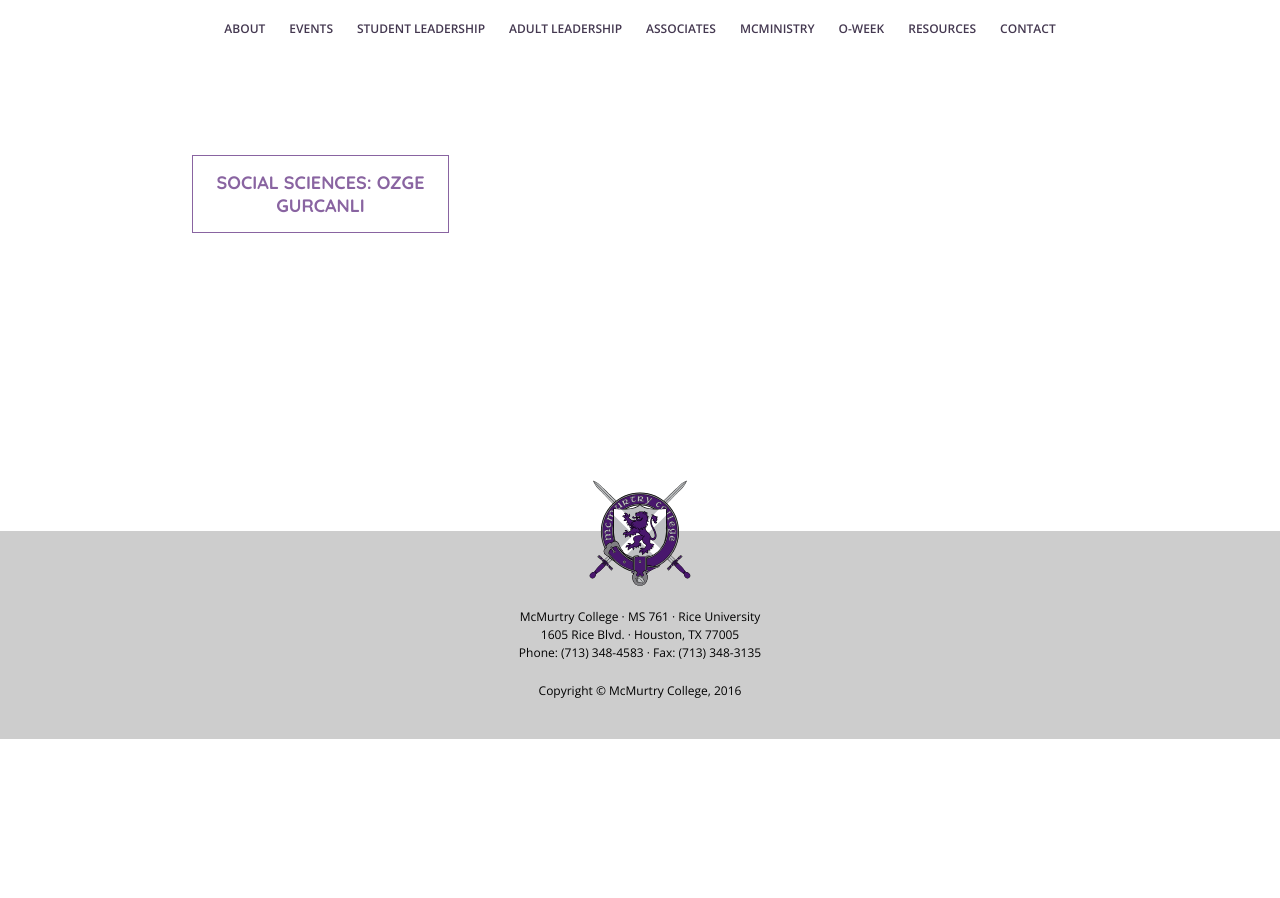
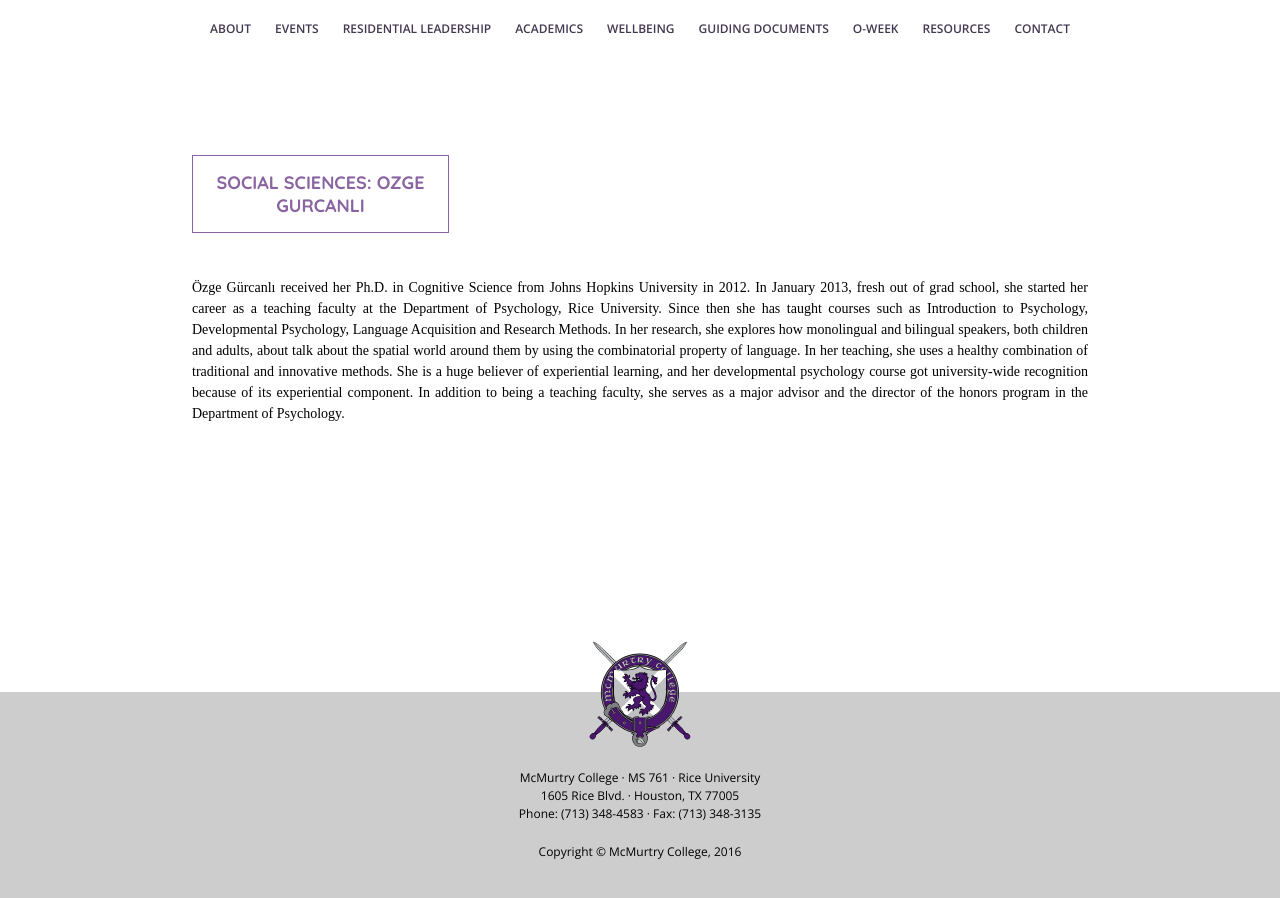
Before and after one commit to mcmurtrycollege/mcmurty-website-old, a Jekyll site: the page built from adults/divisional-advisors/index.html, in a window 1280 px wide and 900 px high, scrolled down 1466 px. Built offline with Jekyll 4.4.1, drawn with Linux system fonts in a browser that asks for light colours; nearby versions of some CDN libraries; some web fonts are replaced; before the commit the page ends 2205 px from its top, so only the background shows below that; some of the changed text lies outside the part shown.

Commit message:
updated navigation and calendars

```diff
--- a/_data/adults.yml
+++ b/_data/adults.yml
@@ -41,4 +41,4 @@
     bio: Dr. Brian T. Gibson earned a Bachelor's degree in Kinesiology with a minor in Biology/Zoology from The University of Texas at Austin in 1990 and continued his academic preparation by earning an MA, and Ph.D. in Kinesiology (specialization&#58; Exercise Physiology) from The University of Texas at Austin in 1993 and 1997 respectively.  Dr. Gibson came to Rice University as a Lecturer of Human Performance and Health Science. The department was renamed the Kinesiology Department in 2000.  He was an Assistant Professor in the Kinesiology Department from 2000-2004.  <br> Dr. Gibson is currently Associate Dean of Undergraduates and Director of Academic Advising, but he continues his part-time appointment on faculty as a Professor in the Practice teaching Human Physiology, Advanced Exercise Physiology and Preventative Medicine, and Muscle Physiology and Plasticity for the Department of Kinesiology on a rotating basis.
   - dept: Social Sciences
     name: Ozge Gurcanli
-    bio:
+    bio: Özge Gürcanlı received her Ph.D. in Cognitive Science from Johns Hopkins University in 2012. In January 2013, fresh out of grad school, she started her career as a teaching faculty at the Department of Psychology, Rice University. Since then she has taught courses such as Introduction to Psychology, Developmental Psychology, Language Acquisition and Research Methods. In her research, she explores how monolingual and bilingual speakers, both children and adults, about talk about the spatial world around them by using the combinatorial property of language. In her teaching, she uses a healthy combination of traditional and innovative methods. She is a huge believer of experiential learning, and her developmental psychology course got university-wide recognition because of its experiential component. In addition to being a teaching faculty, she serves as a major advisor and the director of the honors program in the Department of Psychology.
--- a/_includes/nav.html
+++ b/_includes/nav.html
@@ -12,36 +12,44 @@
 	            	<a class='sub-link' href='/events/photos/'> Photos </a>
 	            </div>
 	        </div>
+
 	        <!-- Student Leadership -->
             <div class='nav-dropdown'>
-	            <a class='nav-link' href='#'> Student Leadership </a>
+	            <a class='nav-link' href='#'> Residential Leadership </a>
 	            <div id='nav-students' class='nav-submenu'>
+	            	<a class='sub-link' href='/adults/mcteam/'> McTeam </a>
 	            	<a class='sub-link' href='/students/mcministry/'> McMinistry </a>
 	            	<a class='sub-link' href='/students/court/'> Court </a>
 	            	<a class='sub-link' href='/students/committees/'> Committees </a>
+	            	<a class='sub-link' href='/associates/'> Associates </a>
+	            </div>
+            </div>
+
+			<!-- Academics -->
+			<div class='nav-dropdown'>
+	            <a class='nav-link' href='#'> Academics </a>
+	            <div id='nav-mcteam' class='nav-submenu'>
+	            	<a class='sub-link' href='/adults/divisional-advisors/'> Divisional Advisors </a>
 	            	<a class='sub-link' href='/students/paas/'> Peer Academic Advisors </a>
 	            	<a class='sub-link' href='/students/fellows/'> Academic Fellows </a>
+	            </div>
+	        </div>
+
+            <!-- Adult Leadership -->
+            <div class='nav-dropdown'>
+	            <a class='nav-link' href='#'> Wellbeing </a>
+	            <div id='nav-mcteam' class='nav-submenu'>
 	            	<a class='sub-link' href='/students/rhas/'> Rice Health Advisors </a>
 	            	<a class='sub-link' href='/students/strive/'> Strive Liaisons </a>
-	            	<a class='sub-link' href='/students/oweek/'> O-Week Advisors </a>
-	            </div>
-            </div>
-            <!-- Adult Leadership -->
-            <div class='nav-dropdown'>
-	            <a class='nav-link' href='#'> Adult Leadership </a>
-	            <div id='nav-mcteam' class='nav-submenu'>
-	            	<a class='sub-link' href='/adults/mcteam/'> McTeam </a>
-	            	<a class='sub-link' href='/adults/divisional-advisors/'> Divisional Advisors </a>
 	            </div>
 	        </div>
-	        <!-- Associates -->
-	        <a class='nav-link nav-single' href='/associates/'> Associates </a>
-	        <!-- McMinistry -->
+
+	        <!-- Guiding Documents -->
 	        <div class='nav-dropdown'>
-	            <a class='nav-link' href='#'> McMinistry </a>
+	            <a class='nav-link' href='#'> Guiding Documents </a>
 	            <div id='nav-mcministry' class='nav-submenu'>
 	            	<a class='sub-link' href='/assets/files/102213_mcm_constitution.pdf'> Constitution </a>
-	            	<a class='sub-link' href='/assets/files/bylaws.pdf'> General Bylaws </a>
+	            	<a class='sub-link' href='/assets/files/102213_mcm_bylaws.pdf'> General Bylaws </a>
 	            	<a class='sub-link' href='/assets/files/housing_bylaws.pdf'> Housing Bylaws </a>
 	            	<a class='sub-link' href='/assets/files/parking_bylaws.pdf'> Parking Bylaws </a>
 	            	<a class='sub-link' href='/assets/files/tax_exempt_form.pdf'> Tax-Exempt Form </a>
@@ -49,16 +57,24 @@
 	            	<!-- <a class='sub-link' href='/mcministry/minutes/'> Town Hall Minutes </a> -->
 	            </div>
             </div>
+
             <!-- O-Week -->
-            <a class='nav-link nav-single' href='http://mcmurtryoweek.wix.com/home-page'> O-Week </a>
+            <div class='nav-dropdown'>
+	            <a class='nav-link' href='#'> O-Week </a>
+	            <div id='nav-mcteam' class='nav-submenu'>
+	            	<a class='sub-link' href='http://mcmurtryoweek.wix.com/home-page'> UFO-Week </a>
+	            	<a class='sub-link' href='/students/oweek/'> O-Week Advisors </a>
+	            </div>
+	        </div>
+
             <!-- Resources -->
 	        <div class='nav-dropdown'>
 		        <a class='nav-link' href='#'> Resources </a>
 	            <div id='nav-resources' class='nav-submenu'>
 	            	<a class='sub-link' href='/resources/reserve/'> Room Reservations </a>
-	            	<a class='sub-link' href='/resources/tech/'> Technology </a>
-	            	<a class='sub-link' href='/resources/initiatives/'> Initiative Requests </a>
-	            	<a class='sub-link' href='/resources/mick/'> The MICK </a>
+	            	<a class='sub-link' href='https://docs.google.com/forms/d/e/1FAIpQLSekrzRmxwFU8DxqwLAxV94b9OFyesTLxkmwjituOuCSIjUjtQ/viewform?embedded=true&formkey=dFRXRWdxa20yMlF2dEN2U1lSNWxSemc6MQ'> Technology </a>
+	            	<a class='sub-link' href='https://docs.google.com/forms/d/e/1FAIpQLSfWw9BThDp7wDgxtYYvwRomD-myrMXZYP6ve-TzincU81ViBg/viewform'> Initiative Requests </a>
+	            	<a class='sub-link' href='/resources/mick/'> Design Kitchen </a>
 	            	<a class='sub-link' href='/resources/facilities/'> Facilities </a>
 	            	<a class='sub-link' href='/resources/tax-exempt/'> Tax Exempt Forms </a>
 	            	<a class='sub-link' href='/resources/assets/'> Other Assets </a>
--- a/adults/divisional-advisors/index.html
+++ b/adults/divisional-advisors/index.html
@@ -4,7 +4,7 @@
 ---
 
 <div id="mcteam-banner" class="banner">
-	<h1> McTeam </h1>
+	<h1> Divisional Advisors </h1>
 </div>
 
 {% for advisor in site.data.adults.divisional %}
--- a/events/index.html
+++ b/events/index.html
@@ -5,7 +5,6 @@
 
 <div id='events-banner' class='banner'>
 	<h1> Events </h1>
-	<span class='caption'>Photo By: Kelsi Wicker</span>
 </div>
 
 <section>
--- a/index.html
+++ b/index.html
@@ -12,14 +12,14 @@
 		<h3> Quick Links </h3>
 		<a href='/events/' class='quick-link'> Events </a>
 		<a href='/resources/reserve/' class='quick-link'> Room Reservations </a>
-		<a href='/resources/initiatives/' class='quick-link'> Initiatives Request </a>
+		<a href='https://docs.google.com/forms/d/e/1FAIpQLSfWw9BThDp7wDgxtYYvwRomD-myrMXZYP6ve-TzincU81ViBg/viewform' class='quick-link'> Initiatives Request </a>
 	</div>
 
 	<select onchange="this.options[this.selectedIndex].value && (window.location = this.options[this.selectedIndex].value);" name="quick">
     	<option value=""> Quick Links </option>
 		<option value="/events/"> Events </option>
 		<option value="/resources/reserve/"> Room Reservations </option>
-		<option value="/resources/initiatives/"> Initiatives Request </option>
+		<option value="https://docs.google.com/forms/d/e/1FAIpQLSfWw9BThDp7wDgxtYYvwRomD-myrMXZYP6ve-TzincU81ViBg/viewform"> Initiatives Request </option>
 	</select>
 </div>
 
--- a/students/paas/index.html
+++ b/students/paas/index.html
@@ -6,6 +6,7 @@
 	<!-- <h2> Academic Fellows </h2> -->
 	<div class="section-text">
 		<p> PAAs provide peer advice to fellow students about a wide range of academically-related topics. With personal experience as a Rice student and training from the Office of Academic Advising, PAAs offer accurate advice regarding specific courses, co-curricular opportunities, academic rules and procedures, and a wide range of other topics. </p>
+		<p> Check out the <a href="/students/paas/calendar/"> PAA calendar </a> for upcoming advising events.</p>
 	</div>
 	<table class='officers'>
 		<tr class='table-heading'>
```
Also changed, not shown: events/arts/index.html (added, +16 -0 lines), resources/designkitchen/index.html (added, +15 -0 lines), students/paas/calendar/index.html (added, +10 -0 lines).
